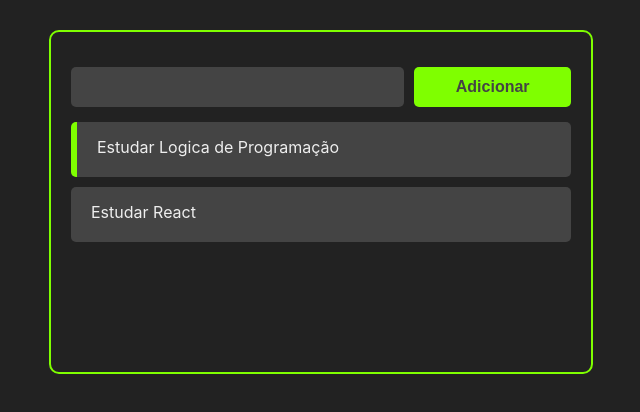
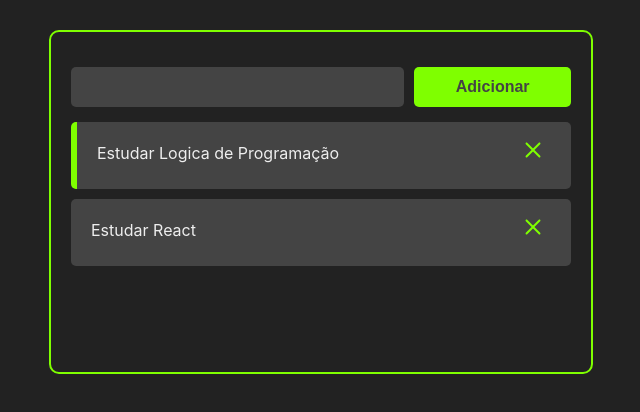
Before and after one commit to SandroFerraz-C/-training-project-React, a React (Create React App) app: page / in a window 1280 px wide. Shown: the top 412 px of the page, without its empty margins (319-959 px from the left). Built offline with nearby package versions, Linux system fonts and the light colour scheme.

Commit message:
Delete task button

```diff
--- a/package.json
+++ b/package.json
@@ -8,6 +8,7 @@
     "@testing-library/user-event": "^12.1.10",
     "react": "^17.0.2",
     "react-dom": "^17.0.2",
+    "react-icons": "^4.2.0",
     "react-scripts": "4.0.3",
     "uuid": "^8.3.2",
     "web-vitals": "^1.0.1"
--- a/src/App.jsx
+++ b/src/App.jsx
@@ -39,11 +39,19 @@ const App = () => {
     setTasks(newTasks)
   };
 
+  const handleTaskDeletion = (taskId) =>{
+    const newTasks = tasks.filter((task) => task.id != taskId)
+    setTasks(newTasks)
+  }
+
   return (
     <>
       <div className="container">
         <AddTask handleTaskAddition={handleTaskAddition} />
-        <Tasks tasks={tasks} handleTaskClick={handleTaskClick}/>
+        <Tasks
+        tasks={tasks}
+        handleTaskClick={handleTaskClick}
+        handleTaskDeletion={handleTaskDeletion}/>
       </div>
     </>
   );
--- a/src/components/Task.css
+++ b/src/components/Task.css
@@ -12,3 +12,10 @@
 .task-title {
     cursor: pointer;
 }
+
+.remove-task-button {
+    background-color: #444;
+    border: none;
+    font-size: 24px;
+    color: chartreuse;
+}
--- a/src/components/Task.jsx
+++ b/src/components/Task.jsx
@@ -1,8 +1,10 @@
 import React from "react";
+import {CgClose} from 'react-icons/cg';
+
 
 import "./Task.css";
 
-const Task = ({ task, handleTaskClick }) => {
+const Task = ({ task, handleTaskClick, handleTaskDeletion }) => {
   return (
     <div
       className ="task-container"
@@ -12,6 +14,14 @@ const Task = ({ task, handleTaskClick }) => {
         {task.title}
       </div>
 
+      <div className="buttons-container">
+        <button
+        className="remove-task-button"
+        onClick={() => handleTaskDeletion(task.id)}>
+          <CgClose />
+        </button>
+      </div>
+
     </div>
   )
 };
--- a/src/components/Tasks.jsx
+++ b/src/components/Tasks.jsx
@@ -1,11 +1,11 @@
 import React from "react";
 import Task from "./Task";
 
-const Tasks = ({ tasks, handleTaskClick }) => {
+const Tasks = ({ tasks, handleTaskClick, handleTaskDeletion }) => {
   return (
     <>
       {tasks.map((task) => (
-        <Task task={task} handleTaskClick={handleTaskClick}/>
+        <Task task={task} handleTaskClick={handleTaskClick} handleTaskDeletion={handleTaskDeletion}/>
       ))}
     </>
   );
```
Also changed, not shown: 1 other file (tests, documents, lock files or other folders).
